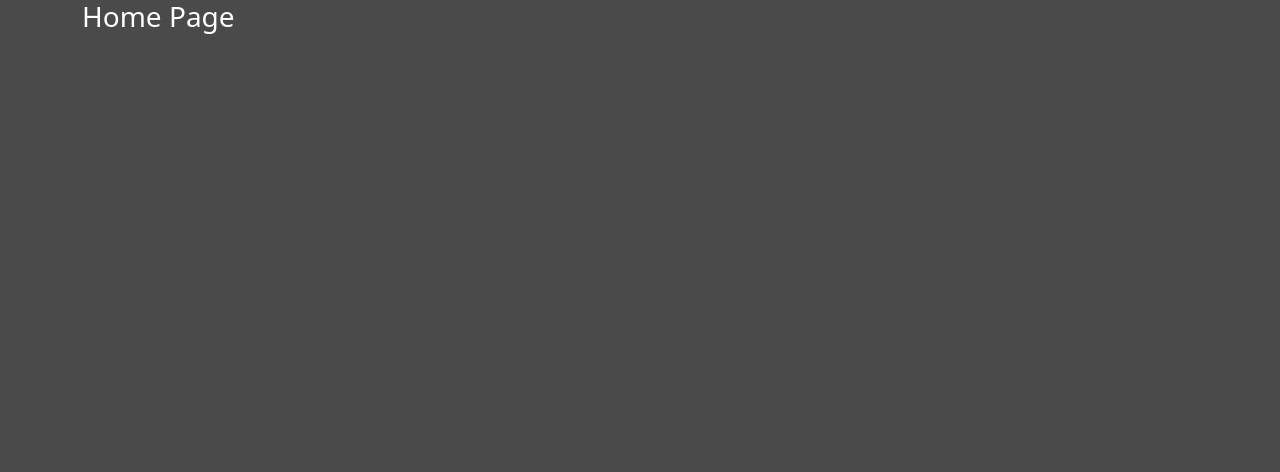
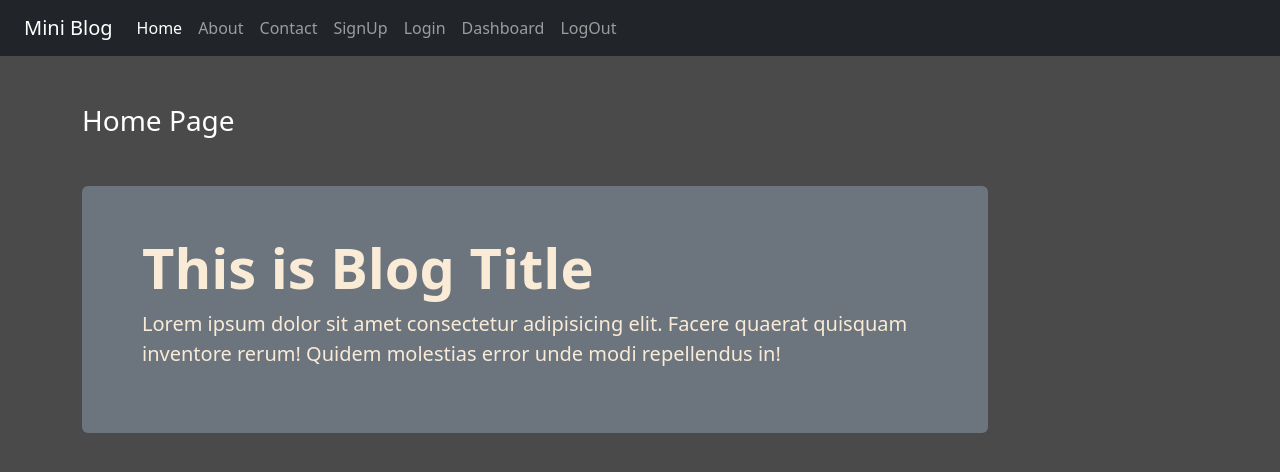
Before and after one commit to predator313/Blog-Project, a Django app: page / in a window 1280 px wide. Before the commit the part shown is almost empty. Shown: the top 472 px of the page. Run offline with Django 4.2, Linux system fonts and the light colour scheme; some libraries are stand-ins or nearby versions.

Commit message:
making all nav url working

```diff
--- a/blog/static/blog/css/style.css
+++ b/blog/static/blog/css/style.css
@@ -2,3 +2,6 @@ body{
     background-color: rgb(74, 74, 74);
     color: antiquewhite;
 }
+.jumbo-color{
+    background-color: rgb(83, 81, 81);
+}
--- a/blog/templates/blog/home.html
+++ b/blog/templates/blog/home.html
@@ -3,6 +3,12 @@
 
 {% block content %}
     <div class="col-sm-10">
-        <h3 class="text-white">Home Page</h3>
+        <h3 class="text-white my-5">Home Page</h3>
+        <div class="mt-4 p-5 bg-secondary jumbo-color rounded">
+            <div class="container">
+              <h1 class="display-4 fw-bold">This is Blog Title</h1>
+              <p class="lead">Lorem ipsum dolor sit amet consectetur adipisicing elit. Facere quaerat quisquam inventore rerum! Quidem molestias error unde modi repellendus in!</p>
+            </div>
+          </div>
     </div>
 {% endblock content %}
--- a/blog/templates/blog/navbar.html
+++ b/blog/templates/blog/navbar.html
@@ -0,0 +1,33 @@
+<nav class="navbar navbar-expand-lg navbar-dark bg-dark">
+    <div class="container-fluid">
+      <a class="navbar-brand" href="#">Mini Blog</a>
+      <button class="navbar-toggler" type="button" data-bs-toggle="collapse" data-bs-target="#navbarNav" aria-controls="navbarNav" aria-expanded="false" aria-label="Toggle navigation">
+        <span class="navbar-toggler-icon"></span>
+      </button>
+      <div class="collapse navbar-collapse" id="navbarNav">
+        <ul class="navbar-nav">
+          <li class="nav-item">
+            <a class="nav-link active" aria-current="page" href="{% url 'home' %}">Home</a>
+          </li>
+          <li class="nav-item">
+            <a class="nav-link" href="{% url 'about' %}">About</a>
+          </li>
+          <li class="nav-item">
+            <a class="nav-link" href="{% url 'contact' %}">Contact</a>
+          </li>
+          <li class="nav-item">
+            <a class="nav-link" href="{% url 'signup' %}">SignUp</a>
+          </li>
+          <li class="nav-item">
+            <a class="nav-link" href="{% url 'login' %}">Login</a>
+          </li>
+          <li class="nav-item">
+            <a class="nav-link" href="{% url 'db' %}">Dashboard</a>
+          </li>
+          <li class="nav-item">
+            <a class="nav-link" href="{% url 'logout' %}">LogOut</a>
+          </li>
+        </ul>
+      </div>
+    </div>
+  </nav>
--- a/blog/views.py
+++ b/blog/views.py
@@ -4,3 +4,7 @@ from django.shortcuts import render
 #home page view
 def Home(request):
     return render(request,'blog/home.html')
+
+#about view
+def About(request):
+    return render(request,'blog/about.html')
--- a/blogproject/urls.py
+++ b/blogproject/urls.py
@@ -20,4 +20,5 @@ from blog import views
 urlpatterns = [
     path('admin/', admin.site.urls),
     path('',views.Home,name='home'),
+    path('about/',views.About,name='about'),
 ]
```
Also changed, not shown: blog/templates/blog/about.html (+10 -0 lines).
